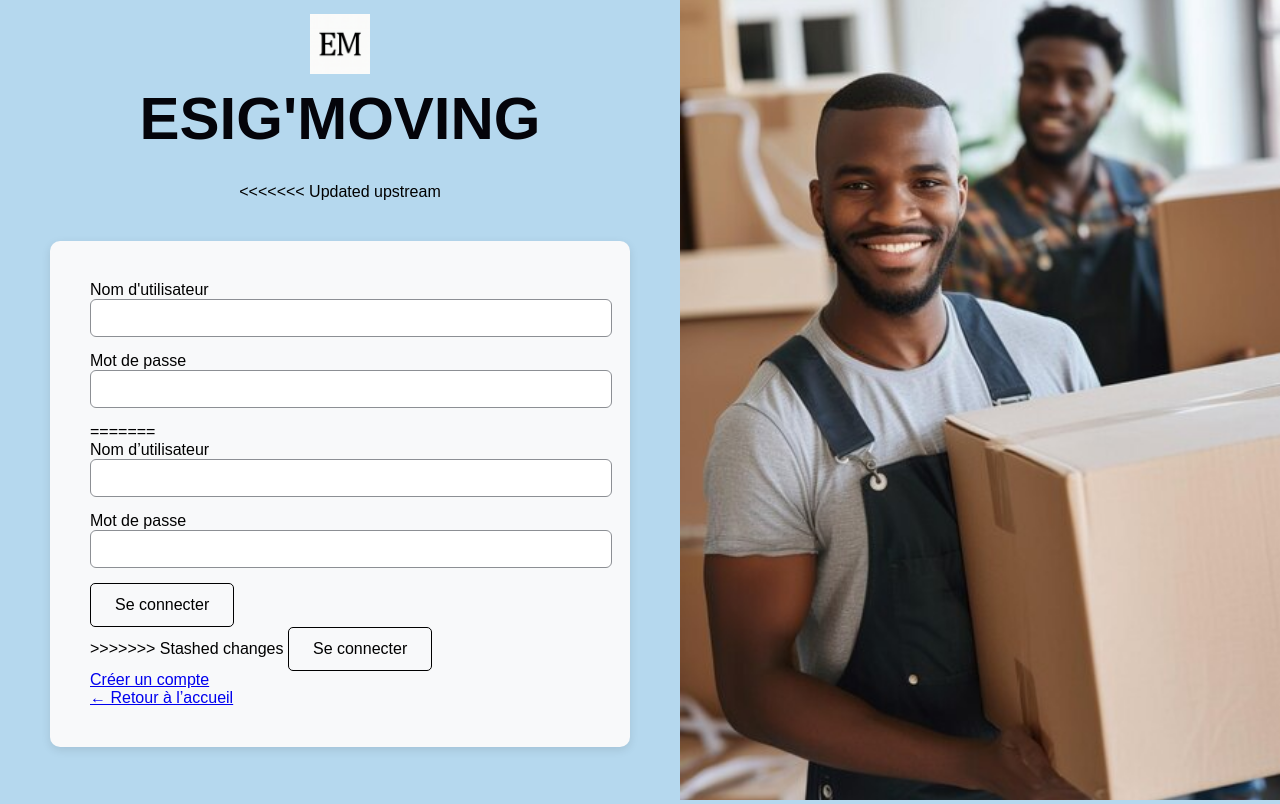
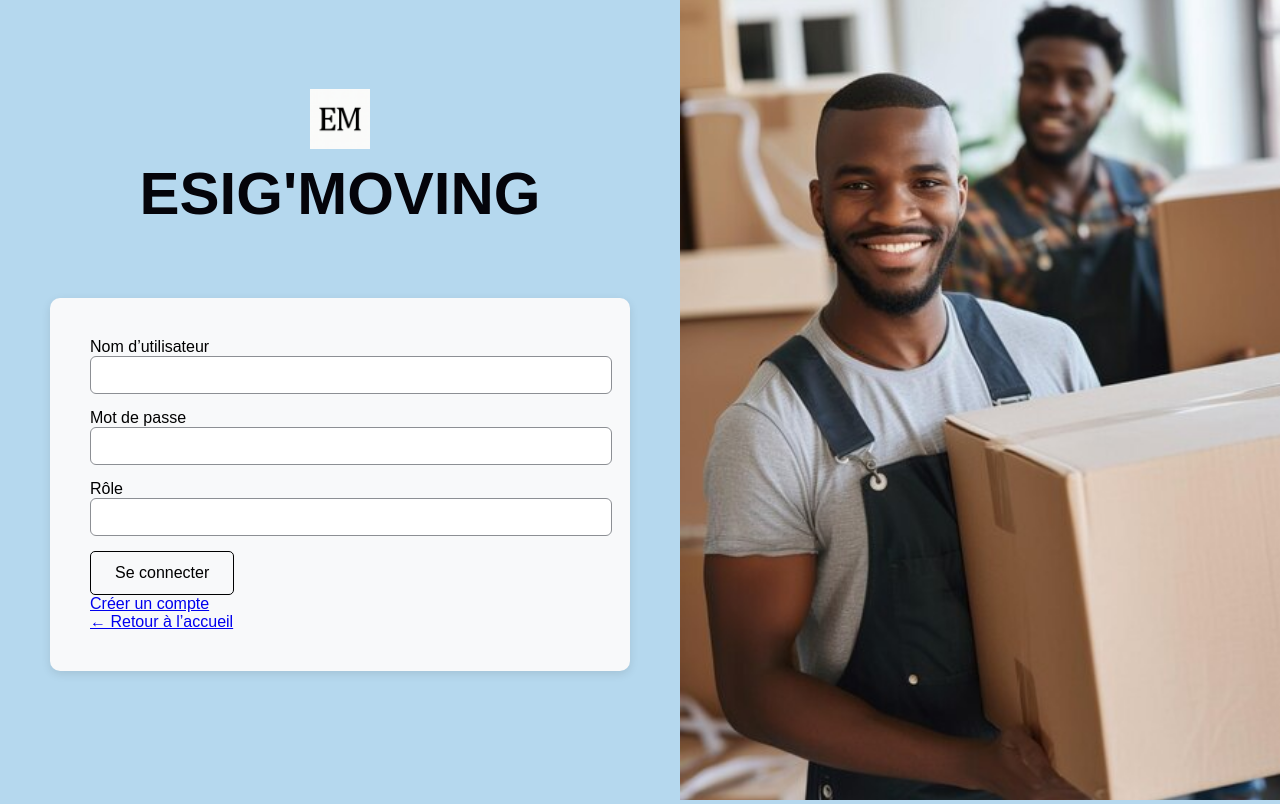
Before and after one commit to guyjuniorkongape/Projet_site_web, a PHP site: page /connexion.php in a window 1280 px wide. Run offline with PHP 8.4, Linux system fonts and the light colour scheme.

Commit message:
connexion

```diff
--- a/connexion.php
+++ b/connexion.php
@@ -18,23 +18,13 @@ if (isset($_GET['erreur'])) {
   <div class="container">
     <!-- Partie gauche -->
     <div class="left-panel">
-    <div class="logo-title">
-     <img src="logoEM.png" alt="Logo EM" class="logo">
+        <div class="logo-title">
+         <img src="logoEM.png" alt="Logo EM" class="logo">
 
         <h1>ESIG'MOVING</h1>
-      </div>
+        </div>
 
-<<<<<<< Updated upstream
-      <div class="form-box">
-          <form action="#" method="post">
-        <label for="username"> Nom d'utilisateur</label>
-        <input type="text" id="username" name="username" class="form-control" required>
-
-        <label for="password">Mot de passe</label>
-        <input type="password" id="password" name="password" class="form-control" required>
-=======
-
-
+        <div class="form-box">
             <form method="post" action="verif_connexion.php">
                 <div class="mb-3">
                     <label for="username" class="form-label">Nom d’utilisateur</label>
@@ -45,15 +35,13 @@ if (isset($_GET['erreur'])) {
                     <label for="password" class="form-label">Mot de passe</label>
                     <input type="password" id="password" name="password" class="form-control" required>
                 </div>
+                <div class="mb-3">
+                    <label for="Role" class="form-label">Rôle</label>
+                    <input type="text" id="role" name="role" class="form-control" required>
+                </div>
 
                 <button type="submit" class="btn btn-outline-dark w-100">Se connecter</button>
             </form>
-
-            <?php if ($message) echo $message; ?>
->>>>>>> Stashed changes
-
-        <button type="submit" class="btn btn-outline-dark w-100">Se connecter</button>
-      </form>
             <div class="text-center mt-3">
                 <a href="creationcompte.php" class="text-dark text-decoration-none">Créer un compte</a><br>
                 <a href="index.php" class="text-dark text-decoration-none">&larr; Retour à l’accueil</a>
```
Also changed, not shown: question.php (+35 -3 lines).
